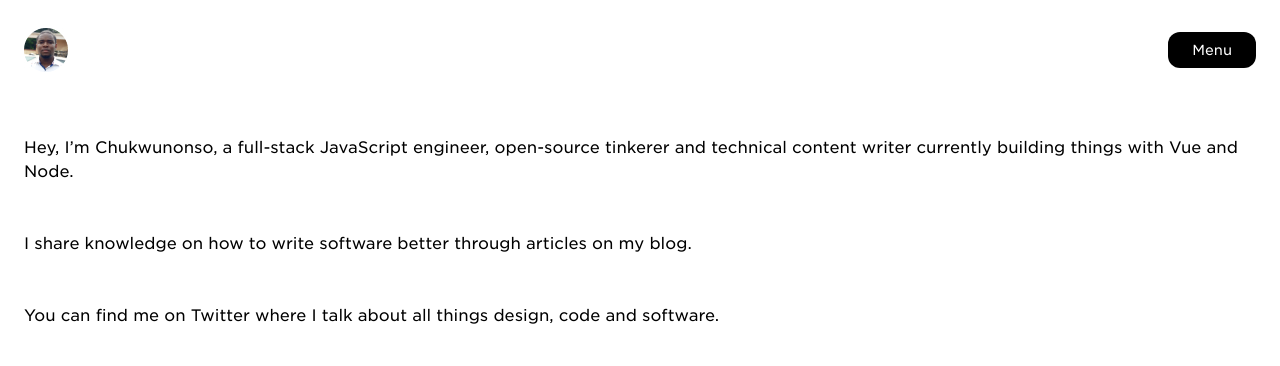
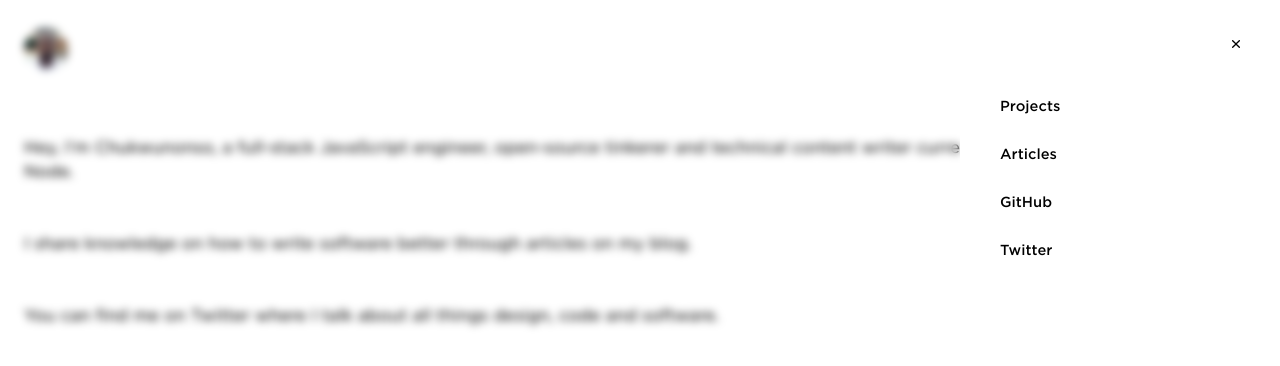
Before and after one commit to thehermitofcode/portfolio-website, a Nuxt app: page / in a window 1280 px wide. Both pictures are taken after a click on the button "Menu". Shown: the top 366 px of the page. Built offline with nearby package versions, Linux system fonts and the light colour scheme.

Commit message:
Add toggle functionality to Navbar component

```diff
--- a/components/NavBar.vue
+++ b/components/NavBar.vue
@@ -1,18 +1,138 @@
 <template>
   <nav class="grid grid-cols-2 mt-7">
-      <div>
-          <img src="~/assets/img/profile.jpg" alt="profile-picture">
-      </div>
-      <div class="self-center justify-self-end">
-          <button class="font-body font-normal py-2 px-6 text-sm rounded-[12px] bg-black text-white subpixel-antialiased">Menu</button>
-      </div>
+    <div>
+      <img src="~/assets/img/profile.jpg" alt="profile-picture" />
+    </div>
+    <div class="self-center justify-self-end">
+      <button
+        class="
+          font-body font-normal
+          py-2
+          px-6
+          text-sm
+          rounded-[12px]
+          bg-black
+          text-white
+          subpixel-antialiased
+        "
+        @click="isNavOpen = !isNavOpen"
+      >
+        Menu
+      </button>
+    </div>
+    <transition
+      enter-active-class="transition ease-out duration-75"
+      enter-from-class="transform opacity-0 scale-95"
+      enter-to-class="transform opacity-100 scale-100"
+      leave-active-class="transition ease-in duration-75"
+      leave-from-class="transform opacity-100 scale-100"
+      leave-to-class="transform opacity-0 scale-95"
+    >
+      <section
+        v-if="!isNavOpen"
+        class="
+          font-body font-bold
+          text-sm
+          fixed
+          z-50
+          top-0
+          right-0
+          overflow-y-auto
+        "
+      >
+
+        <div class="fixed inset-0 backdrop-blur-sm"></div>
+        <div
+          class="relative bg-white w-80 h-screen max-w-[calc(100% - 3rem)] p-6"
+        >
+          <div class="flex justify-end">
+            <div
+              class="
+                hover:bg-[#f0f0f0]
+                p-4
+                w-10
+                h-10
+                rounded-full
+                cursor-pointer
+              "
+              @click="isNavOpen = !isNavOpen"
+            >
+              <svg
+                width="8"
+                height="8"
+                viewBox="0 0 8 8"
+                fill="none"
+                xmlns="http://www.w3.org/2000/svg"
+              >
+                <path
+                  fill-rule="evenodd"
+                  clip-rule="evenodd"
+                  d="M0.195262 0.195262C0.455612 -0.0650874 0.877722 -0.0650874 1.13807 0.195262L4 3.05719L6.86193 0.195262C7.12228 -0.0650874 7.54439 -0.0650874 7.80474 0.195262C8.06509 0.455612 8.06509 0.877722 7.80474 1.13807L4.94281 4L7.80474 6.86193C8.06509 7.12228 8.06509 7.54439 7.80474 7.80474C7.54439 8.06509 7.12228 8.06509 6.86193 7.80474L4 4.94281L1.13807 7.80474C0.877722 8.06509 0.455612 8.06509 0.195262 7.80474C-0.0650874 7.54439 -0.0650874 7.12228 0.195262 6.86193L3.05719 4L0.195262 1.13807C-0.0650874 0.877722 -0.0650874 0.455612 0.195262 0.195262Z"
+                  fill="black"
+                />
+              </svg>
+            </div>
+          </div>
+          <div
+            class="
+              hover:bg-[#f0f0f0]
+              py-2
+              mt-6
+              pl-4
+              rounded-[12px]
+              cursor-pointer
+            "
+          >
+            <p>Projects</p>
+          </div>
+          <div
+            class="
+              hover:bg-[#f0f0f0]
+              py-2
+              mt-3
+              pl-4
+              rounded-[12px]
+              cursor-pointer
+            "
+          >
+            <p>Articles</p>
+          </div>
+          <div
+            class="
+              hover:bg-[#f0f0f0]
+              py-2
+              mt-3
+              pl-4
+              rounded-[12px]
+              cursor-pointer
+            "
+          >
+            <p>GitHub</p>
+          </div>
+          <div
+            class="
+              hover:bg-[#f0f0f0]
+              py-2
+              mt-3
+              pl-4
+              rounded-[12px]
+              cursor-pointer
+            "
+          >
+            <p>Twitter</p>
+          </div>
+        </div>
+      </section>
+    </transition>
   </nav>
 </template>
 
 <script>
 export default {
-    data() {
-        return {}
+  data() {
+    return {
+      isNavOpen: true,
     }
+  },
 }
 </script>
--- /dev/null
+++ b/components/SideBar.vue
@@ -0,0 +1,63 @@
+<template>
+  <section v-if="!isNavOpen" class="font-body font-bold text-sm fixed z-50 top-0 right-0 overflow-y-auto">
+      <div class="fixed inset-0 backdrop-blur-sm"></div>
+    <div class="relative bg-white w-80 h-screen max-w-[calc(100% - 3rem)] p-6">
+      <div class="flex justify-end">
+        <div
+          class="hover:bg-[#f0f0f0] p-4 w-10 h-10 rounded-full cursor-pointer" @click="isNavOpen = !isNavOpen"
+        >
+          <svg
+            width="8"
+            height="8"
+            viewBox="0 0 8 8"
+            fill="none"
+            xmlns="http://www.w3.org/2000/svg"
+          >
+            <path
+              fill-rule="evenodd"
+              clip-rule="evenodd"
+              d="M0.195262 0.195262C0.455612 -0.0650874 0.877722 -0.0650874 1.13807 0.195262L4 3.05719L6.86193 0.195262C7.12228 -0.0650874 7.54439 -0.0650874 7.80474 0.195262C8.06509 0.455612 8.06509 0.877722 7.80474 1.13807L4.94281 4L7.80474 6.86193C8.06509 7.12228 8.06509 7.54439 7.80474 7.80474C7.54439 8.06509 7.12228 8.06509 6.86193 7.80474L4 4.94281L1.13807 7.80474C0.877722 8.06509 0.455612 8.06509 0.195262 7.80474C-0.0650874 7.54439 -0.0650874 7.12228 0.195262 6.86193L3.05719 4L0.195262 1.13807C-0.0650874 0.877722 -0.0650874 0.455612 0.195262 0.195262Z"
+              fill="black"
+            />
+          </svg>
+        </div>
+      </div>
+      <div
+        class="hover:bg-[#f0f0f0] py-2 mt-6 pl-4 rounded-[12px] cursor-pointer"
+      >
+        <p>Projects</p>
+      </div>
+      <div
+        class="hover:bg-[#f0f0f0] py-2 mt-3 pl-4 rounded-[12px] cursor-pointer"
+      >
+        <p>Articles</p>
+      </div>
+      <div
+        class="hover:bg-[#f0f0f0] py-2 mt-3 pl-4 rounded-[12px] cursor-pointer"
+      >
+        <p>GitHub</p>
+      </div>
+      <div
+        class="hover:bg-[#f0f0f0] py-2 mt-3 pl-4 rounded-[12px] cursor-pointer"
+      >
+        <p>Twitter</p>
+      </div>
+    </div>
+  </section>
+</template>
+
+<script>
+export default {
+    data() {
+        return {
+            isNavOpen: false
+        }
+    },
+    // methods: {
+    //     change() {
+    //         this.isNavOpen = !this.isNavOpen
+    //         console.log(this.isNavOpen)
+    //     }
+    // }
+}
+</script>
```
Also changed, not shown: assets/svgs/close.svg (added).
